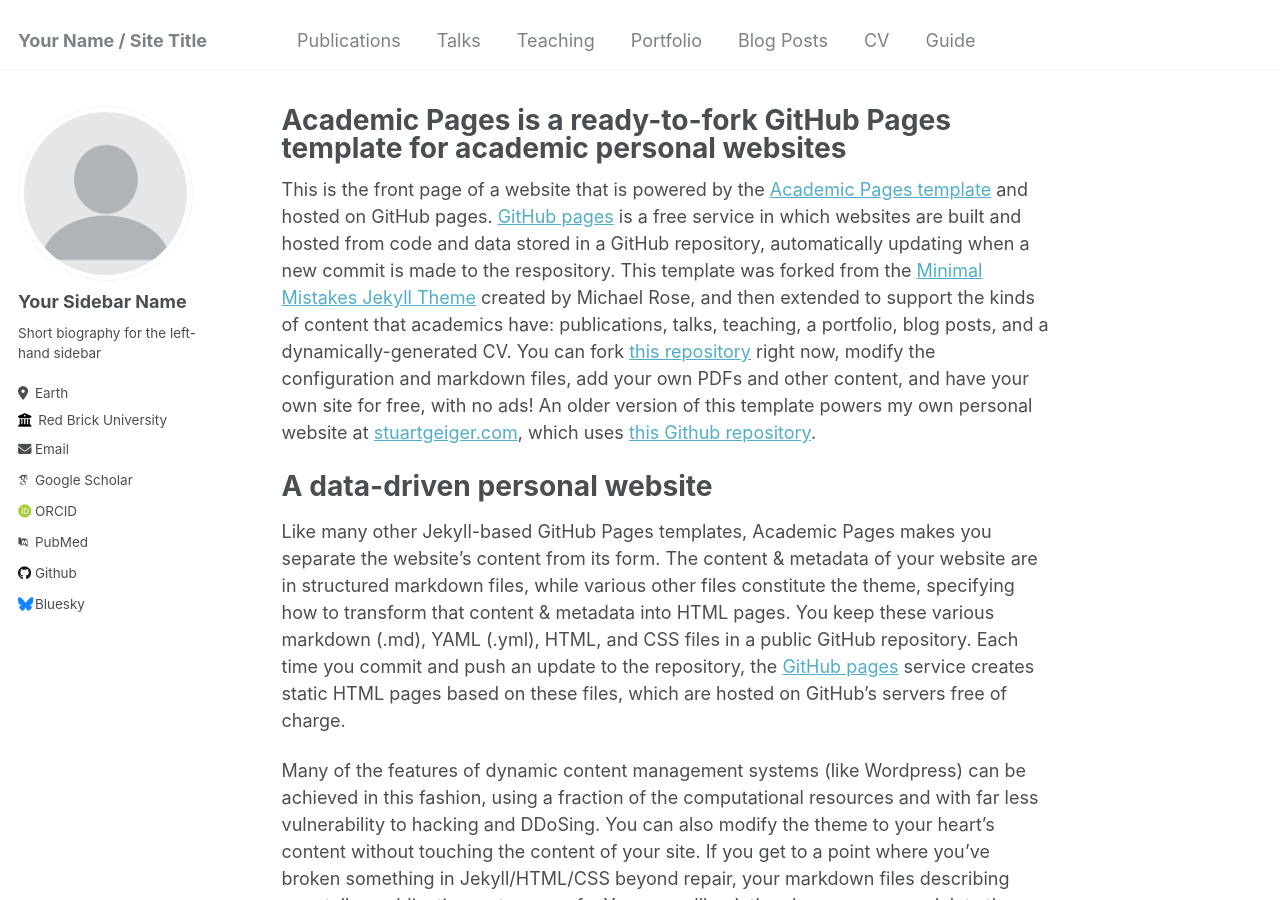
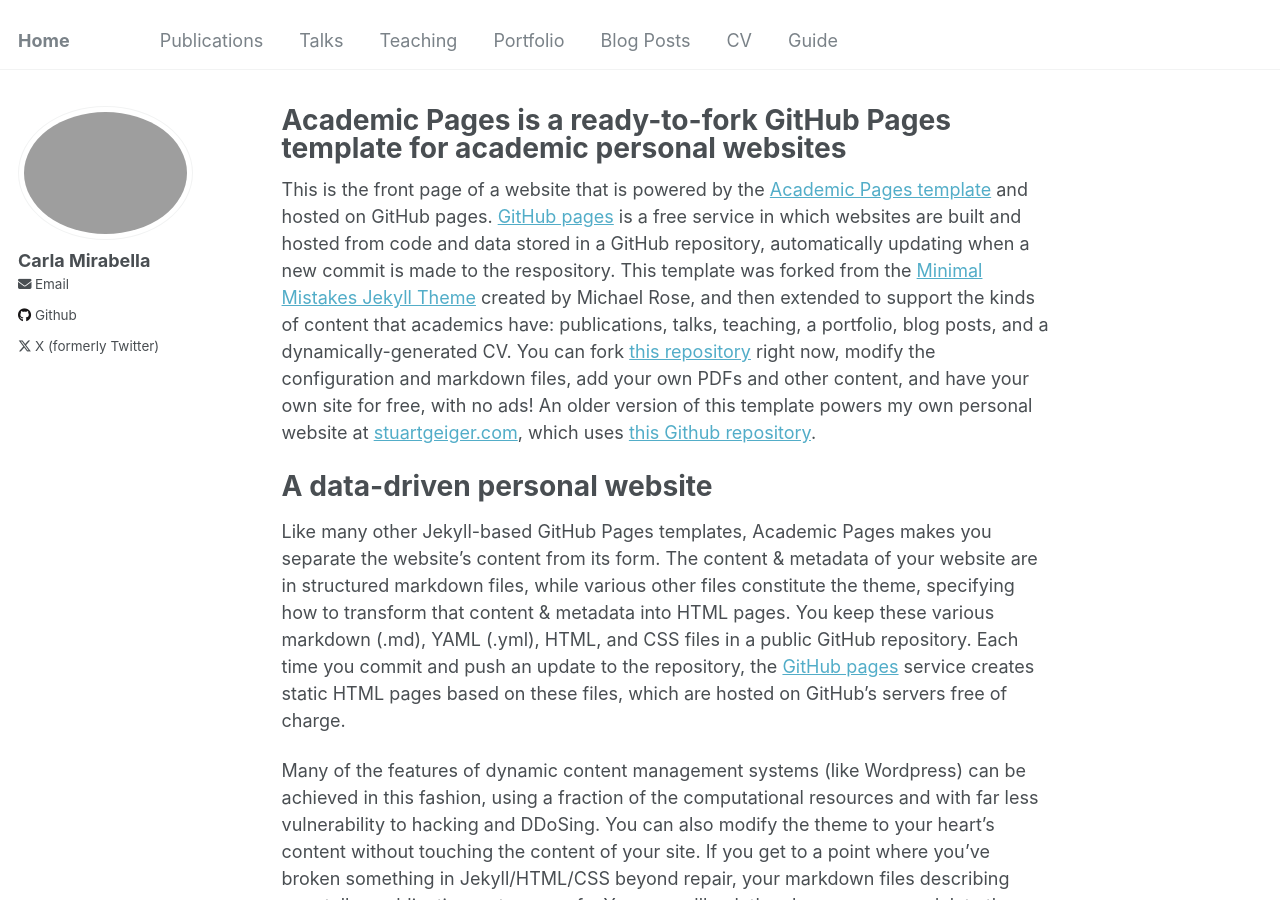
Before and after one commit to carlaecon/carlaeco.github.io, a Jekyll site: the page built from _pages/about.md, in a window 1280 px wide and 900 px high. Built offline with Jekyll 4.4.1, drawn with Linux system fonts in a browser that asks for light colours; some web fonts are replaced.

Commit message:
Update _config.yml

```diff
--- a/_config.yml
+++ b/_config.yml
@@ -8,47 +8,43 @@
 
 # Basic Site Settings
 locale                   : "en-US"
-title                    : "Your Name / Site Title"
+title                    : "Home"
 title_separator          : "-"
 name                     : &name "Your Name"
 description              : &description "personal description"
-url                      : https://academicpages.github.io # the base hostname & protocol for your site e.g. "https://mmistakes.github.io"
+url                      : https://carlamirabella.github.io # the base hostname & protocol for your site e.g. "https://mmistakes.github.io"
 baseurl                  : "" # the subpath of your site, e.g. "/blog"
-repository               : "academicpages/academicpages.github.io"
+repository               : "carlamirabella/academicpages.github.io"
 
 # Site Author - The following control what appear as part of the author content on the side bar.
 #               If a field is blank the icon and link will not appear, otherwise it will be shown.
 #               Additional customization can be done by editing /_includes/author-profile.html
 author:
   # Biographic information
-  avatar           : "profile.png"
-  name             : "Your Sidebar Name"
+  avatar           : "profile.jpg"
+  name             : "Carla Mirabella"
   pronouns         : # example: "she/her"
-  bio              : "Short biography for the left-hand sidebar"
-  location         : "Earth"
-  employer         : "Red Brick University"
-  uri              : # URL
-  email            : "none@example.org"
+  email            : "carla.mirabella@lmu.de"
 
   # Academic websites
   arxiv            : # URL - Update with the correct link to your profile
-  googlescholar    : "https://scholar.google.com/citations?user=PS_CX0AAAAAJ"
+#  googlescholar    : "https://scholar.google.com/citations?user=PS_CX0AAAAAJ"
   impactstory      : # URL
-  orcid            : "http://orcid.org/yourorcidurl"
+#  orcid            : "http://orcid.org/yourorcidurl"
   semantic         : # URL
-  pubmed           : "https://www.ncbi.nlm.nih.gov/pubmed/?term=john+snow"
+#  pubmed           : "https://www.ncbi.nlm.nih.gov/pubmed/?term=john+snow"
   researchgate     : # URL
 
   # Repositories and software development
   bitbucket        : # Username - Update with your username on the site
   codepen          : # Username
   dribbble         : # Username
-  github           : "academicpages"
+  github           : "carlaecon"
   kaggle           : # Username
   stackoverflow    : # User number or user number and name (i.e., use "1" or "1/jeff-atwood")
 
   # Social media
-  bluesky          : "bsky.app" # Replace this with you Bluesky username
+#  bluesky          : "bsky.app" # Replace this with you Bluesky username
   facebook         : # Username
   flickr           : # Username
   foursquare       : # Username
@@ -65,7 +61,7 @@ author:
   steam            : # Username
   telegram         : # URL
   tumblr           : # Username
-  twitter          : # Username for X / Twitter
+  twitter          :  carlamecon
   vine             : # Username
   weibo            : # Username
   wikipedia        : # Username
```
